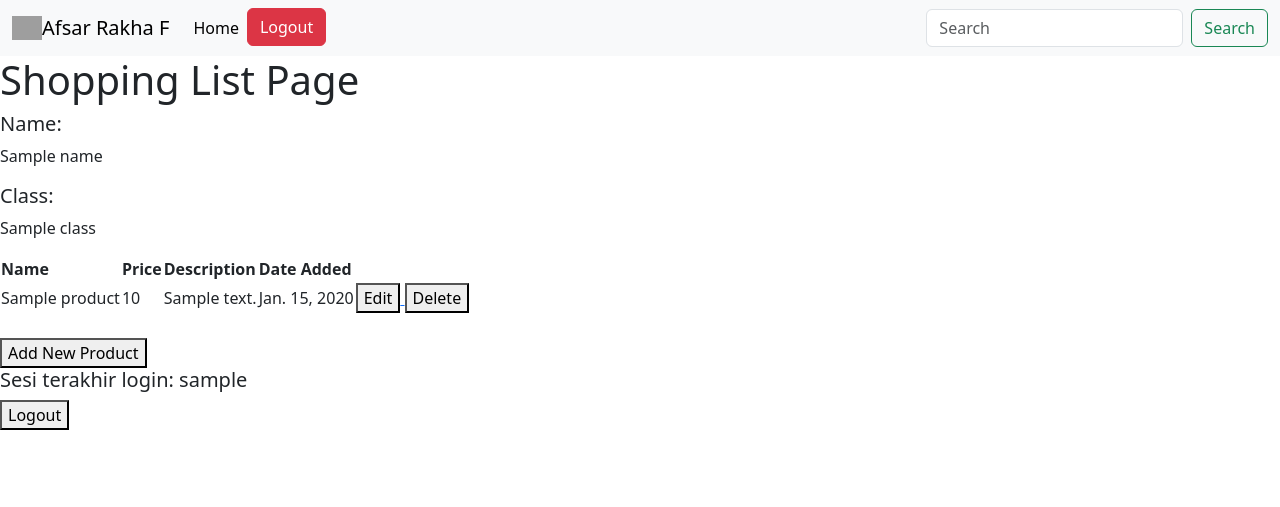
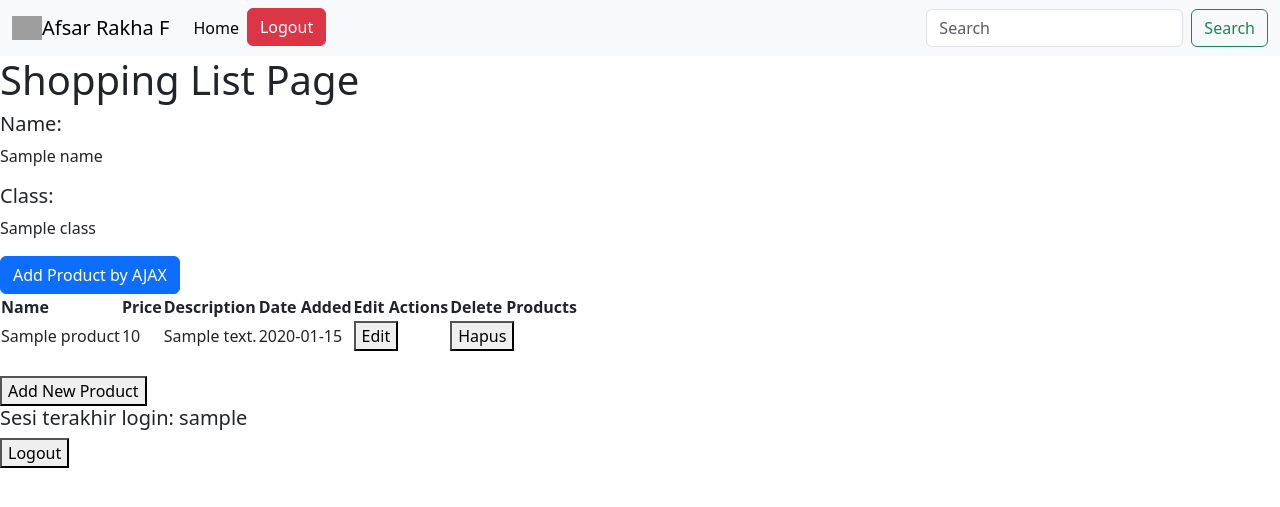
Before and after one commit to afsarakhaa/shopping-list, a Django app: template main/templates/main.html in a window 1280 px wide. Shown: the top 507 px of the page. Run offline with Django 4.2, Linux system fonts and the light colour scheme; tables that the repository leaves empty hold one stand-in row (values such as "Sample post"); the template is opened without the code that fills it: values that come from a table or form of the project are taken from there, most other values are stand-ins (such as "Sample title", 1, 10 or a date in 2020); grey boxes are pictures that could not be loaded.

Commit message:
Selesai Tutorial - 5

```diff
--- a/main/templates/main.html
+++ b/main/templates/main.html
@@ -26,6 +26,38 @@
         </div>
     </nav>
 
+    <div class="modal fade" id="exampleModal" tabindex="-1" aria-labelledby="exampleModalLabel" aria-hidden="true">
+        <div class="modal-dialog">
+            <div class="modal-content">
+                <div class="modal-header">
+                    <h1 class="modal-title fs-5" id="exampleModalLabel">Add New Product</h1>
+                    <button type="button" class="btn-close" data-bs-dismiss="modal" aria-label="Close"></button>
+                </div>
+                <div class="modal-body">
+                    <form id="form" onsubmit="return false;">
+                        {% csrf_token %}
+                        <div class="mb-3">
+                            <label for="name" class="col-form-label">Name:</label>
+                            <input type="text" class="form-control" id="name" name="name"></input>
+                        </div>
+                        <div class="mb-3">
+                            <label for="price" class="col-form-label">Price:</label>
+                            <input type="number" class="form-control" id="price" name="price"></input>
+                        </div>
+                        <div class="mb-3">
+                            <label for="description" class="col-form-label">Description:</label>
+                            <textarea class="form-control" id="description" name="description"></textarea>
+                        </div>
+                    </form>
+                </div>
+                <div class="modal-footer">
+                    <button type="button" class="btn btn-secondary" data-bs-dismiss="modal">Close</button>
+                    <button type="button" class="btn btn-primary" id="button_add" data-bs-dismiss="modal">Add Product</button>
+                </div>
+            </div>
+        </div>
+    </div>
+
     <h1>Shopping List Page</h1>
 
     <h5>Name:</h5>
@@ -34,7 +66,9 @@
     <h5>Class:</h5>
     <p>{{class}}</p>
 
-<table>
+    <button type="button" class="btn btn-primary" data-bs-toggle="modal" data-bs-target="#exampleModal">Add Product by AJAX</button>
+
+<table id="product_table">
     <tr>
         <th>Name</th>
         <th>Price</th>
@@ -83,5 +117,57 @@
     </button>
 </a>
 
+<script>
+    async function getProducts() {
+        return fetch("{% url 'main:get_product_json' %}").then((res) => res.json())
+    }
+
+    async function refreshProducts() {
+        document.getElementById("product_table").innerHTML = ""
+        const products = await getProducts()
+        let htmlString = `<tr>
+            <th>Name</th>
+            <th>Price</th>
+            <th>Description</th>
+            <th>Date Added</th>
+            <th>Edit Actions</th>
+            <th>Delete Products</th>
+
+        </tr>`
+        products.forEach((item) => {
+            htmlString += `\n<tr>
+            <td>${item.fields.name}</td>
+            <td>${item.fields.price}</td>
+            <td>${item.fields.description}</td>
+            <td>${item.fields.date_added}</td>
+            <td>
+                <a href="edit-product/${item.pk}">
+                    <button>
+                        Edit
+                    </button>
+                </a>
+            </td>
+            <td><a href="delete/${item.pk}"><button>Hapus</button></a></td>
+        </tr>`
+        })
+
+        document.getElementById("product_table").innerHTML = htmlString
+    }
+
+    refreshProducts()
+
+    function addProduct() {
+        fetch("{% url 'main:add_product_ajax' %}", {
+            method: "POST",
+            body: new FormData(document.querySelector('#form'))
+        }).then(refreshProducts)
+
+        document.getElementById("form").reset()
+        return false
+    }
+
+    document.getElementById("button_add").onclick = addProduct
+</script>
+
 
 {% endblock content %}
--- a/main/urls.py
+++ b/main/urls.py
@@ -6,6 +6,7 @@ from main.views import login_user #sesuaikan dengan nama fungsi yang dibuat
 from main.views import logout_user
 from main.views import edit_product
 from main.views import delete_product
+from main.views import get_product_json, add_product_ajax
 
 app_name = 'main'
 
@@ -21,6 +22,7 @@ urlpatterns = [
     path('logout/', logout_user, name='logout'),
     path('edit-product/<int:id>', edit_product, name='edit_product'),
     path('delete/<int:id>', delete_product, name='delete_product'), # sesuaikan dengan nama fungsi yang dibuat
-
+    path('get-product/', get_product_json, name='get_product_json'),
+    path('create-product-ajax/', add_product_ajax, name='add_product_ajax')
 
 ]
--- a/main/views.py
+++ b/main/views.py
@@ -14,6 +14,7 @@ from django.contrib.auth.decorators import login_required
 import datetime
 from django.http import HttpResponseRedirect
 from django.urls import reverse
+from django.views.decorators.csrf import csrf_exempt
 
 @login_required(login_url='/login')
 def show_main(request):
@@ -111,3 +112,22 @@ def delete_product(request, id):
     product.delete()
     # Kembali ke halaman awal
     return HttpResponseRedirect(reverse('main:show_main'))
+
+def get_product_json(request):
+    product_item = Product.objects.all()
+    return HttpResponse(serializers.serialize('json', product_item))
+
+@csrf_exempt
+def add_product_ajax(request):
+    if request.method == 'POST':
+        name = request.POST.get("name")
+        price = request.POST.get("price")
+        description = request.POST.get("description")
+        user = request.user
+
+        new_product = Product(name=name, price=price, description=description, user=user)
+        new_product.save()
+
+        return HttpResponse(b"CREATED", status=201)
+
+    return HttpResponseNotFound()
--- a/templates/base.html
+++ b/templates/base.html
@@ -10,6 +10,7 @@
         <script src="https://code.jquery.com/jquery-3.6.0.min.js" integrity="sha384-KyZXEAg3QhqLMpG8r+J4jsl5c9zdLKaUk5Ae5f5b1bw6AUn5f5v8FZJoMxm6f5cH1" crossorigin="anonymous"></script>
         <script src="https://cdn.jsdelivr.net/npm/@popperjs/core@2.11.8/dist/umd/popper.min.js" integrity="sha384-I7E8VVD/ismYTF4hNIPjVp/Zjvgyol6VFvRkX/vR+Vc4jQkC+hVqc2pM8ODewa9r" crossorigin="anonymous"></script>
         <script src="https://cdn.jsdelivr.net/npm/bootstrap@5.3.2/dist/js/bootstrap.min.js" integrity="sha384-BBtl+eGJRgqQAUMxJ7pMwbEyER4l1g+O15P+16Ep7Q9Q+zqX6gSbd85u4mG4QzX+" crossorigin="anonymous"></script>
+
     </head>
 
     <body>
```
